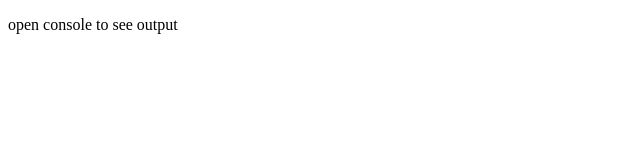
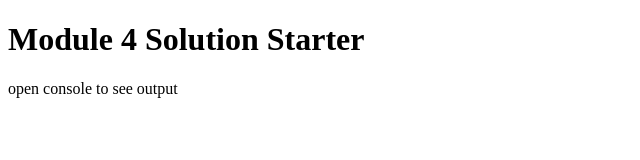
Before and after one commit to NeilRoy678/modele4, a plain HTML site: page index.html in a window 1280 px wide. Shown: the whole page, without its empty margins (0-640 px from the left). Drawn offline with Linux system fonts and the light colour scheme.

Commit message:
Update index.html

```diff
--- a/index.html
+++ b/index.html
@@ -10,7 +10,7 @@
   <script src="script.js"></script>
 </head>
 <body>
-
+  <h1>Module 4 Solution Starter</h1>
   <p>open console to see output</p>
 </body>
 </html>
```
